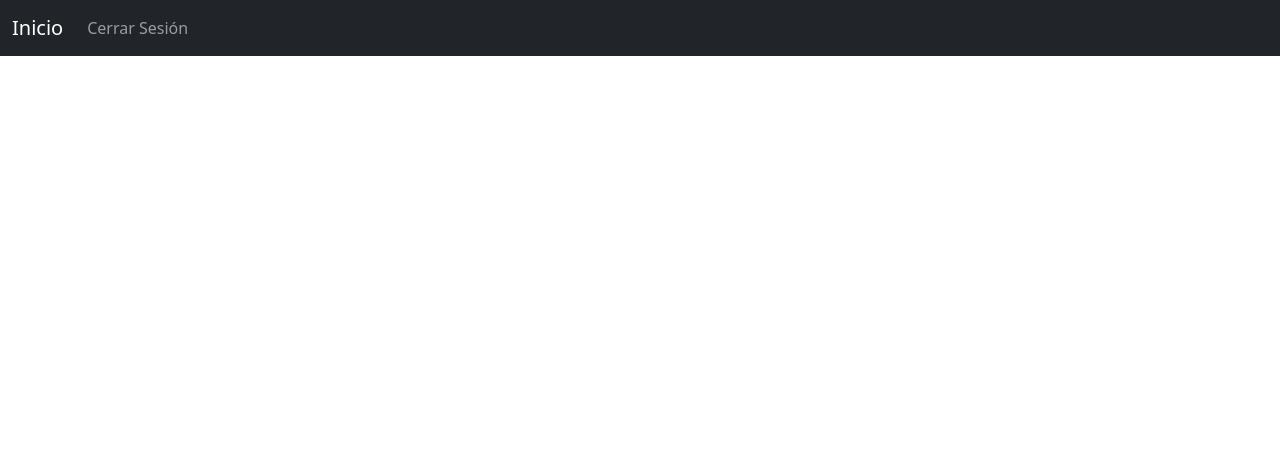
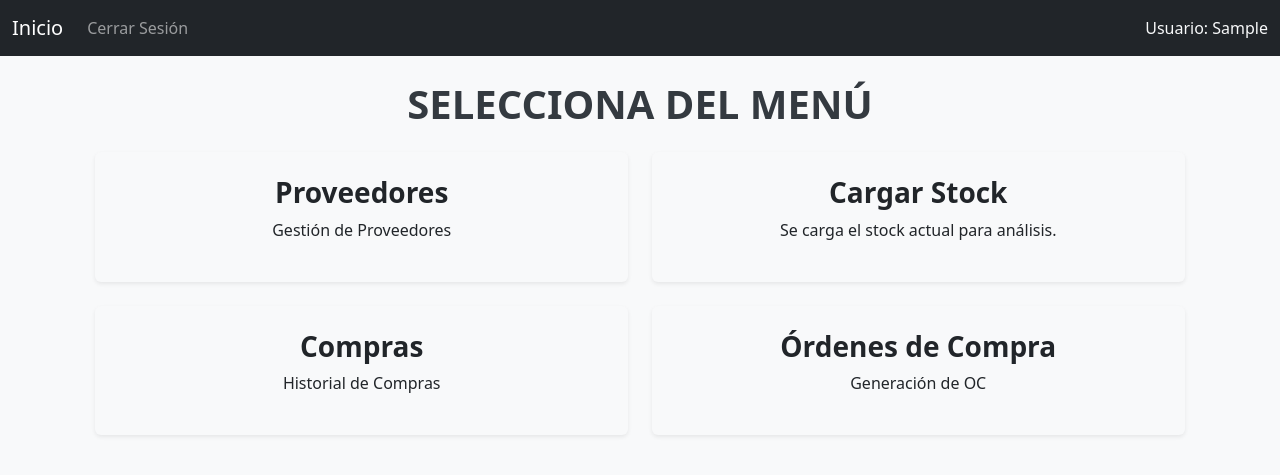
Before and after one commit to doritak/CargarProveedores, a Django app: page / in a window 1280 px wide. Shown: the top 475 px of the page. Run offline with Django 4.2, Linux system fonts and the light colour scheme; the visitor is signed in with stand-in values (Sample User, id 1); data that the repository does not hold is empty.

Commit message:
Realizado la lista de los proveedores

```diff
--- /dev/null
+++ b/cargar/static/cargar/css/style.css
@@ -0,0 +1,21 @@
+body {
+    background-color: #f8f9fa;
+}
+
+h1 {
+    color: #343a40;
+    text-transform: uppercase;
+    font-weight: bold;
+    text-align: center;
+    margin-bottom: 20px;
+}
+
+
+.hover-shadow:hover {
+    box-shadow: 0 8px 20px rgba(0, 0, 0, 0.2) !important; /* Sombra suave */
+    transform: translateY(-5px);                         /* Efecto de elevación */
+    background-color: #007bff !important;               /* Azul (Bootstrap primary) */
+    color: white !important;                            /* Texto blanco para contraste */
+    transition: all 0.3s ease-in-out;                   /* Transición suave */
+    cursor: pointer;                                    /* Cursor de interactividad */
+}
--- a/cargar/templates/base.html
+++ b/cargar/templates/base.html
@@ -1,11 +1,14 @@
 <!doctype html>
 <html lang="en">
 <head>
+    {% load static %}
     <meta charset="utf-8">
     <meta name="viewport" content="width=device-width, initial-scale=1">
     <title>Django Dora</title>
     <link href="https://cdn.jsdelivr.net/npm/bootstrap@5.3.3/dist/css/bootstrap.min.css" rel="stylesheet"
           integrity="sha384-QWTKZyjpPEjISv5WaRU9OFeRpok6YctnYmDr5pNlyT2bRjXh0JMhjY6hW+ALEwIH" crossorigin="anonymous">
+    <!--  CSS personalizado -->
+    <link rel="stylesheet" href="{% static 'cargar/css/style.css' %}">
 </head>
 <body>
 {% include 'navbar.html' %}
--- /dev/null
+++ b/cargar/templates/index.html
@@ -0,0 +1,71 @@
+{% extends 'base.html' %}
+{% block content %}
+
+{% if user.is_authenticated %}
+
+<div class="container d-flex flex-column justify-content-center align-items-center ">
+    <h1 class="mb-4 text-center fw-bold">SELECCIONA DEL MENÚ</h1>
+
+    <div class="row row-cols-1 row-cols-md-2 g-4 text-center">
+
+        <!-- Primer enlace -->
+        <div class="col">
+            <a href="{% url 'proveedores' %}" class="text-decoration-none">
+                <div class="card shadow-sm h-100 border-0 bg-light transition shadow-sm hover-shadow">
+                    <div class="card-body py-4">
+                        <h3 class="fw-bold">Proveedores</h3>
+                        <p>Gestión de Proveedores</p>
+                    </div>
+                </div>
+            </a>
+        </div>
+
+        <!-- Segundo enlace -->
+        <div class="col">
+            <a href="{% url 'proveedores' %}" class="text-decoration-none">
+                <div class="card shadow-sm h-100 border-0 bg-light transition shadow-sm hover-shadow">
+                    <div class="card-body py-4">
+                        <h3 class="fw-bold">Cargar Stock</h3>
+                        <p>Se carga el stock actual para análisis.</p>
+                    </div>
+                </div>
+            </a>
+        </div>
+
+        <!-- Tercer enlace -->
+        <div class="col">
+            <a href="{% url 'proveedores' %}" class="text-decoration-none">
+                <div class="card shadow-sm h-100 border-0 bg-light transition shadow-sm hover-shadow">
+                    <div class="card-body py-4">
+                        <h3 class="fw-bold">Compras</h3>
+                        <p>Historial de Compras</p>
+                    </div>
+                </div>
+            </a>
+        </div>
+
+        <!-- Cuarto enlace -->
+        <div class="col">
+            <a href="{% url 'proveedores' %}" class="text-decoration-none">
+                <div class="card shadow-sm h-100 border-0 bg-light transition shadow-sm hover-shadow">
+                    <div class="card-body py-4">
+                        <h3 class="fw-bold">Órdenes de Compra</h3>
+                        <p>Generación de OC</p>
+                    </div>
+                </div>
+            </a>
+        </div>
+
+    </div>
+</div>
+{% else %}
+
+    <div class="col-md-6 offset-md-3">
+        <h1>INGRESO</h1>
+        <br/>
+        {% include 'ingresov2.html' %}
+    </div>
+
+{% endif %}
+
+{% endblock %}
--- a/cargar/templates/ingreso.html
+++ b/cargar/templates/ingreso.html
@@ -1,4 +1,4 @@
-<form method="POST" action="{% url 'home' %}">
+<form method="POST" action="{% url 'index' %}">
     {% csrf_token %}
     <div class="mb-3">
         <label for="username" class="form-label">Usuario</label>
--- a/cargar/templates/ingresov2.html
+++ b/cargar/templates/ingresov2.html
@@ -1,4 +1,4 @@
-<form method="POST" action="{% url 'home' %}">
+<form method="POST" action="{% url 'index' %}">
     {% csrf_token %}
     <div class="mb-3 row">
         <label for="username" class="col-sm-4 col-form-label">Usuario</label>
--- a/cargar/templates/navbar.html
+++ b/cargar/templates/navbar.html
@@ -1,6 +1,6 @@
 <nav class="navbar navbar-expand-lg navbar-dark bg-dark">
   <div class="container-fluid">
-    <a class="navbar-brand" href="{% url 'home' %}">Inicio</a>
+    <a class="navbar-brand" href="{% url 'index' %}">Inicio</a>
     <button class="navbar-toggler" type="button" data-bs-toggle="collapse" data-bs-target="#navbarSupportedContent" aria-controls="navbarSupportedContent" aria-expanded="false" aria-label="Toggle navigation">
       <span class="navbar-toggler-icon"></span>
     </button>
@@ -10,16 +10,21 @@
           <li class="nav-item">
             <a class="nav-link" href="{% url 'logout' %}">Cerrar Sesión</a>
           </li>
+
         {% else %}
           <li class="nav-item">
             <a class="nav-link" href="{% url 'register' %}">Registrar Usuario</a>
           </li>
           <li class="nav-item">
-            <a class="nav-link" href="{% url 'home' %}">Iniciar Sesión</a>
+            <a class="nav-link" href="{% url 'index' %}">Iniciar Sesión</a>
           </li>
         {% endif %}
-
       </ul>
+      {% if user.is_authenticated %}
+        <span class="navbar-text text-light ms-auto text-capitalize"> Usuario:
+          {{ user.username }}
+        </span>
+      {% endif %}
     </div>
   </div>
 </nav>
--- a/cargar/templates/home.html
+++ b/cargar/templates/proveedores.html
@@ -2,16 +2,14 @@
 {% block content %}
 
 {% if user.is_authenticated %}
-
-    {% if proveedores %}
+    <div class="container-fluid">  <!-- Usamos container-fluid para eliminar el margen -->
         {% include 'listaproveedores.html' %}
-    {% endif %}
-
+    </div>
 {% else %}
     <div class="col-md-6 offset-md-3">
-        <h1>INGRESO</h1>
+        <h1>Favor ingresar primero</h1>
         <br/>
-        {% include 'ingresov2.html' %}
+
     </div>
 
 {% endif %}
--- a/cargar/templates/register.html
+++ b/cargar/templates/register.html
@@ -23,6 +23,7 @@
             <div class="col-sm-8 offset-sm-4 text-end">
                 <button type="submit" class="btn btn-secondary">Registrarse</button>
             </div>
+
         </div>
 
     </form>
--- a/cargar/urls.py
+++ b/cargar/urls.py
@@ -2,9 +2,11 @@ from django.urls import path
 from . import views
 
 urlpatterns = [
-    path('', views.home, name='home'),
-    #path('login/', views.login_user, name='login'),
+    path('', views.index, name='index'),
+    path('proveedores/', views.proveedores, name='proveedores'),
     path('logout/', views.logout_user, name='logout'),
     path('register/', views.register_user, name='register'),
     path('proveedor/<int:pk>', views.proveedor_record, name='proveedor'),
+    path('delete_proveedor/<int:pk>', views.delete_proveedor, name='delete_proveedor'),
+    path('add_proveedor/', views.add_proveedor, name='add_proveedor'),
 ]
--- a/cargar/views.py
+++ b/cargar/views.py
@@ -1,14 +1,16 @@
 from django.shortcuts import render, redirect
 from django.contrib.auth import authenticate, login, logout
 from django.contrib import messages
-from .forms import SignUpForm
+from .forms import SignUpForm, AddProveedorForm
 from .models import Proveedor
 
+from django.db.models import Case, When, Value, IntegerField, Q
+
 # Create your views here.
-def home(request):
-    proveedores = Proveedor.objects.all()
+def index(request):
+    # validar si el usuario está loggeado (login)
+    # username = request.session.get('username')  # Obtiene el nombre desde la sesión
 
-    # validar si el usuario está loggeado (login)
     if request.method == 'POST':
         username = request.POST['username']
         password = request.POST['password']
@@ -16,13 +18,49 @@ def home(request):
         user = authenticate(request, username=username, password=password)
         if user is not None:
             login(request, user)
+            request.session['username'] = username  # Guarda el nombre en la sesión
             messages.success(request, "Bienvenido, has ingresado correctamente..")
-            return redirect('home')
+            return redirect('index')
         else:
             messages.success(request, "Hay un error en el ingreso.. ")
-            return redirect('home')
+            return redirect('index')
+    return render(request, 'index.html')
 
-    return render(request, 'home.html', {'proveedores':proveedores})
+
+def proveedores(request):
+    search_query = request.GET.get('search', '')  # Captura el término de búsqueda
+    order = request.GET.get('order', 'asc')       # Captura el orden (asc o desc)
+
+    # Obtiene todos los proveedores
+    provee = Proveedor.objects.all()
+
+    # Filtrado por nombre de proveedor o nombre de vendedor
+    if search_query:
+        provee = provee.filter(
+            Q(nombre_corto__icontains=search_query) |  # Búsqueda en nombre del proveedor
+            Q(nombre_vendedor__icontains=search_query)  # Búsqueda en nombre del vendedor
+        )
+
+    # Anotación para detectar campos vacíos
+    provee = provee.annotate(
+        is_empty=Case(
+            When(nombre_corto='', then=Value(1)),  # Si está vacío, asigna 1
+            default=Value(0),  # Si NO está vacío, asigna 0
+            output_field=IntegerField()
+        )
+    )
+
+    # Ordenamiento final
+    if order == 'desc':
+        provee = provee.order_by('is_empty', '-nombre_corto')  # Vacíos al final en orden descendente
+    else:
+        provee = provee.order_by('is_empty', 'nombre_corto')   # Vacíos al final en orden ascendente
+
+    return render(request, 'proveedores.html', {
+        'proveedores': provee,
+        'search_query': search_query,
+        'order': order
+    })
 
 # def login_user(request):
 #     pass
@@ -30,7 +68,7 @@ def home(request):
 def logout_user(request):
     logout(request)
     messages.success(request, "Hasta luego, has salido de con Logout.. ")
-    return redirect('home')
+    return redirect('index')
 
 def register_user(request):
     if request.method == 'POST':
@@ -43,7 +81,7 @@ def register_user(request):
             user = authenticate(username=username, password=password)
             login(request, user)
             messages.success(request, "Te has registrado correctamente!")
-            return redirect('home',{'user':username})
+            return render(request, 'index.html',{'user':username})
     else:
         form = SignUpForm()
         return render(request, 'register.html', {'form':form})
@@ -51,8 +89,31 @@ def register_user(request):
 
 def proveedor_record(request, pk):
     if request.user.is_authenticated:
-        proveedor_record = Proveedor.objects.get(id=pk)
-        return render(request, 'record.html', {'proveedor_record': proveedor_record})
+        record = Proveedor.objects.get(id=pk)
+        return render(request, 'record.html', {'proveedor_record': record})
     else:
         messages.success(request, "Tiene que acceder primero con Login...")
-        return redirect('home')
+        return redirect('proveedores')
+
+def delete_proveedor(request,pk):
+    if request.user.is_authenticated:
+        delete_it = Proveedor.objects.get(id=pk)
+        delete_it.delete()
+        messages.success(request, "Proveedor eliminado correctamente...")
+        return redirect('proveedores')
+    else:
+        messages.success(request, "Tiene que acceder primero con Login...")
+        return redirect('proveedores')
+
+def add_proveedor(request):
+    form = AddProveedorForm(request.POST or None)
+    if request.user.is_authenticated:
+        if request.method == 'POST':
+            if form.is_valid():
+                add_proveedor = form.save()
+                messages.success(request, "Proveedor agregado correctamente...")
+                return redirect('proveedores')
+        return render(request, 'add_proveedor.html', {'form':form})
+    else:
+        messages.success(request, "Tiene que acceder primero con Login...")
+        return redirect('proveedores')
```
Also changed, not shown: cargar/forms.py (+23 -0 lines), cargar/templates/add_proveedor.html (added, +40 -0 lines), cargar/templates/listaproveedores.html (+38 -6 lines), cargar/templates/record.html (+13 -1 lines).
